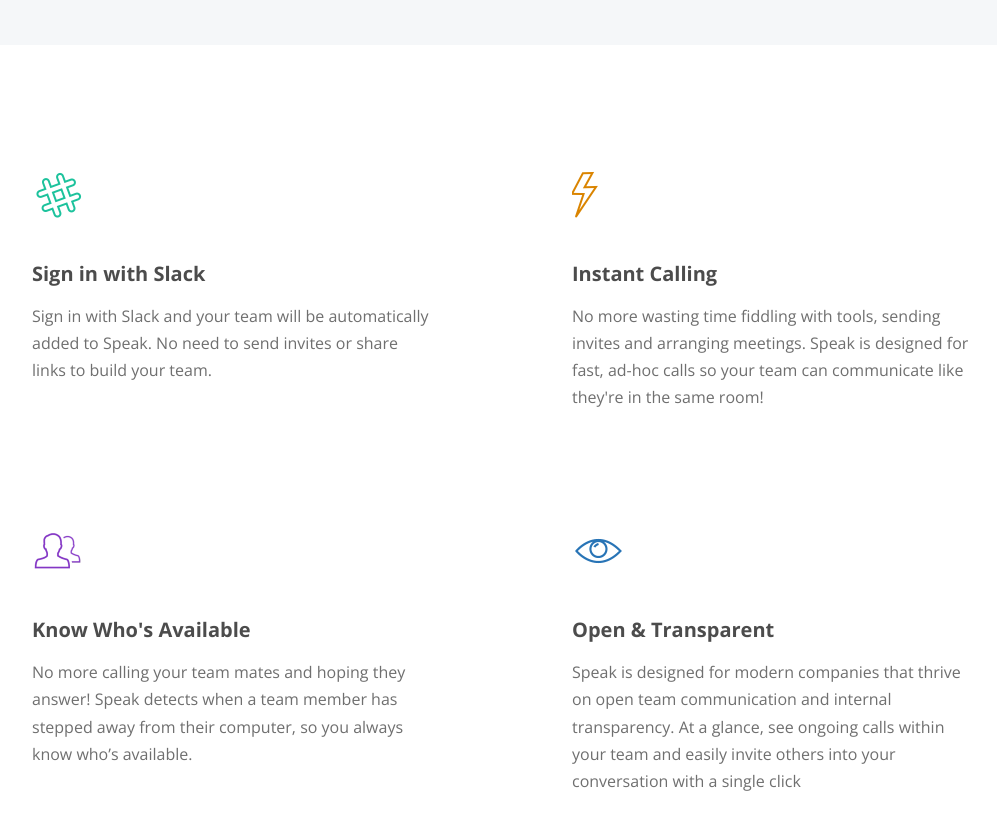
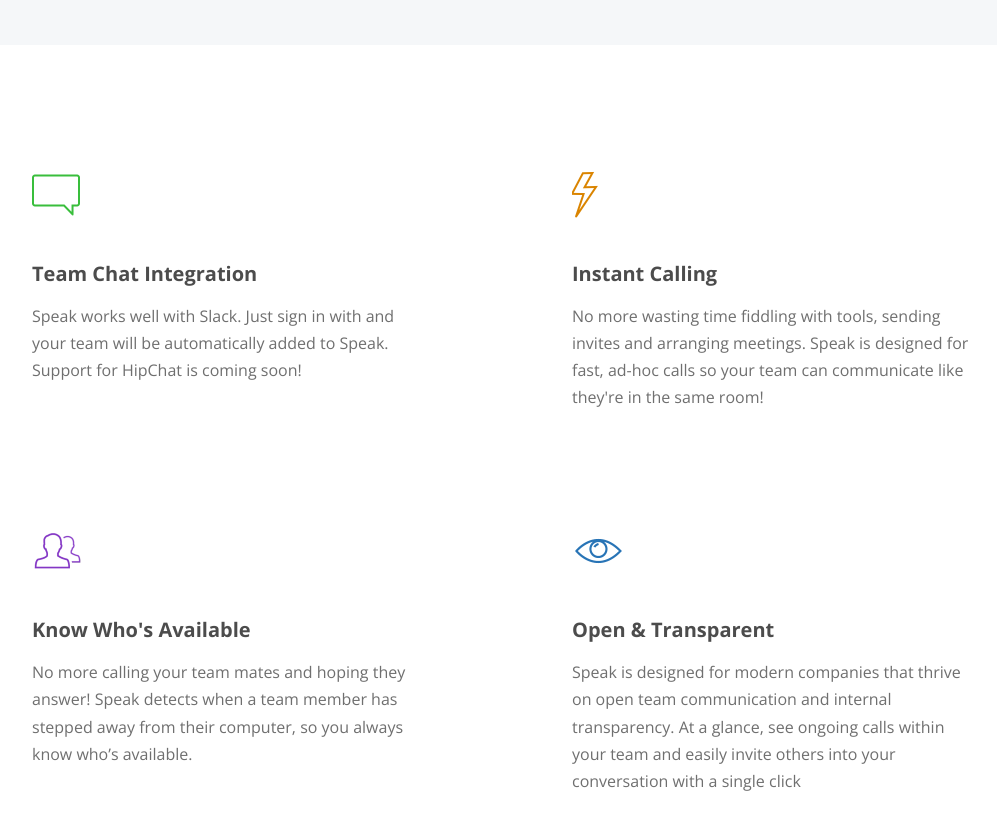
Before and after one commit to speak/website, a Jekyll site: the page built from features/built-for-teams/index.html, in a window 1280 px wide and 900 px high, scrolled down 762 px. Shown: the top 830 px of the window, without its empty margins (138-1135 px from the left). Built offline with Jekyll 4.4.1, drawn with Linux system fonts in a browser that asks for light colours; nearby versions of some CDN libraries; a script that is not in the unit is left out.

Commit message:
slack language

```diff
--- a/features/built-for-teams/index.html
+++ b/features/built-for-teams/index.html
@@ -12,10 +12,10 @@
   <div class="container">
     <div class="feature">
       <div class="seven columns">
-        <img src="/images/slack-icon.png" alt="slack icon" width="80px" height="80px" />
-        <h2>Sign in with Slack</h2>
+        <img src="/images/chat-icon.png" alt="slack icon" width="80px" height="80px" />
+        <h2>Team Chat Integration</h2>
         <p>
-          Sign in with Slack and your team will be automatically added to Speak. No need to send invites or share links to build your team.
+          Speak works well with Slack. Just sign in with and your team will be automatically added to Speak. Support for HipChat is coming soon!
         </p>
       </div>
     </div>
```
